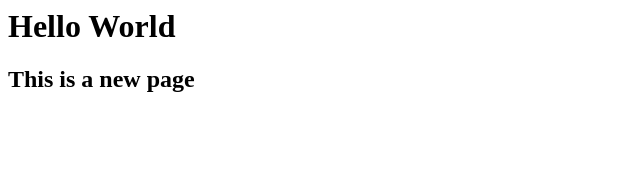
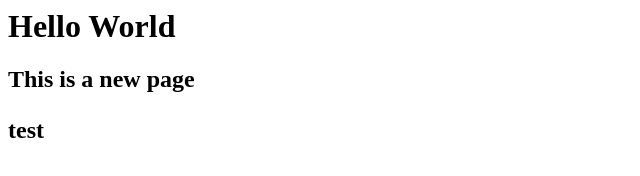
Before and after one commit to JUNE0808/D3lab, a plain HTML site: page index.html in a window 1280 px wide. Shown: the full height of the page, 0-640 px from the left. Drawn offline with Linux system fonts and the light colour scheme.

Commit message:
add new file

```diff
--- a/index.html
+++ b/index.html
@@ -2,5 +2,6 @@
 	<body>
 		<h1>Hello World<h1>
 		<h2>This is a new page<h2>
+		<p>test<p>
 	<body>
 <html>
```
